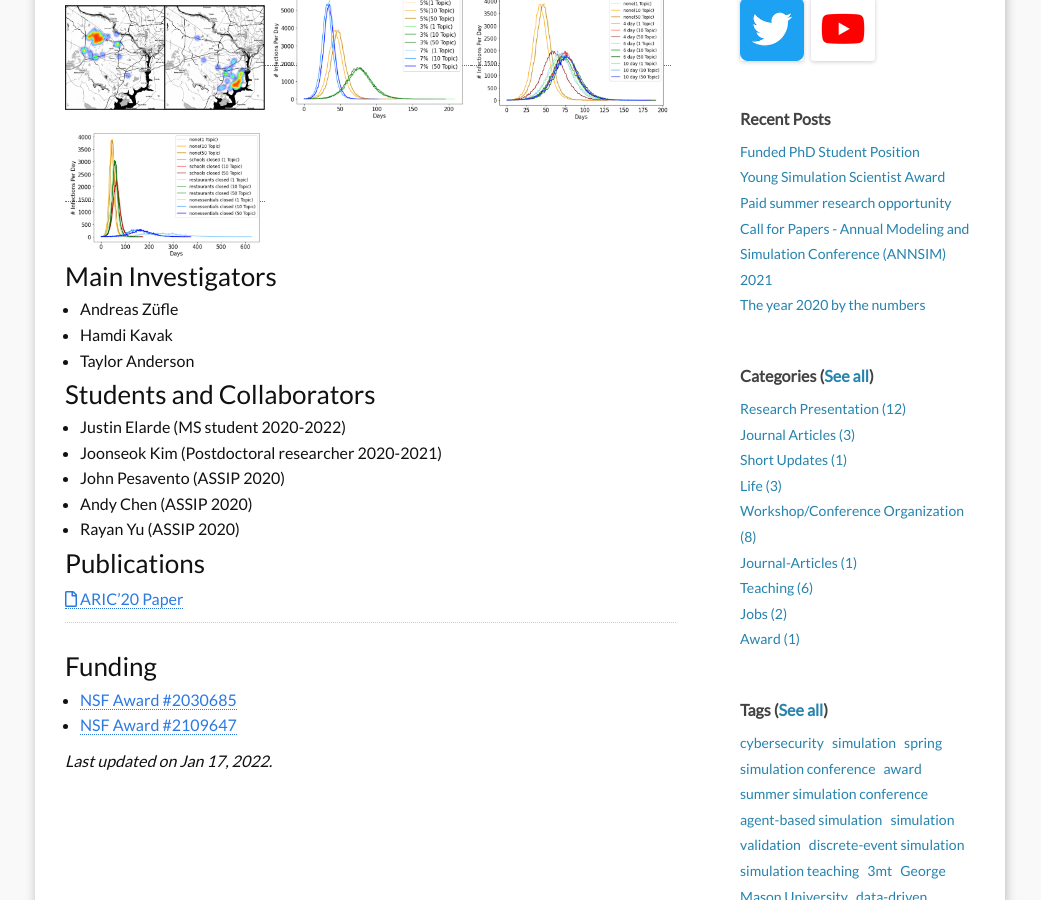
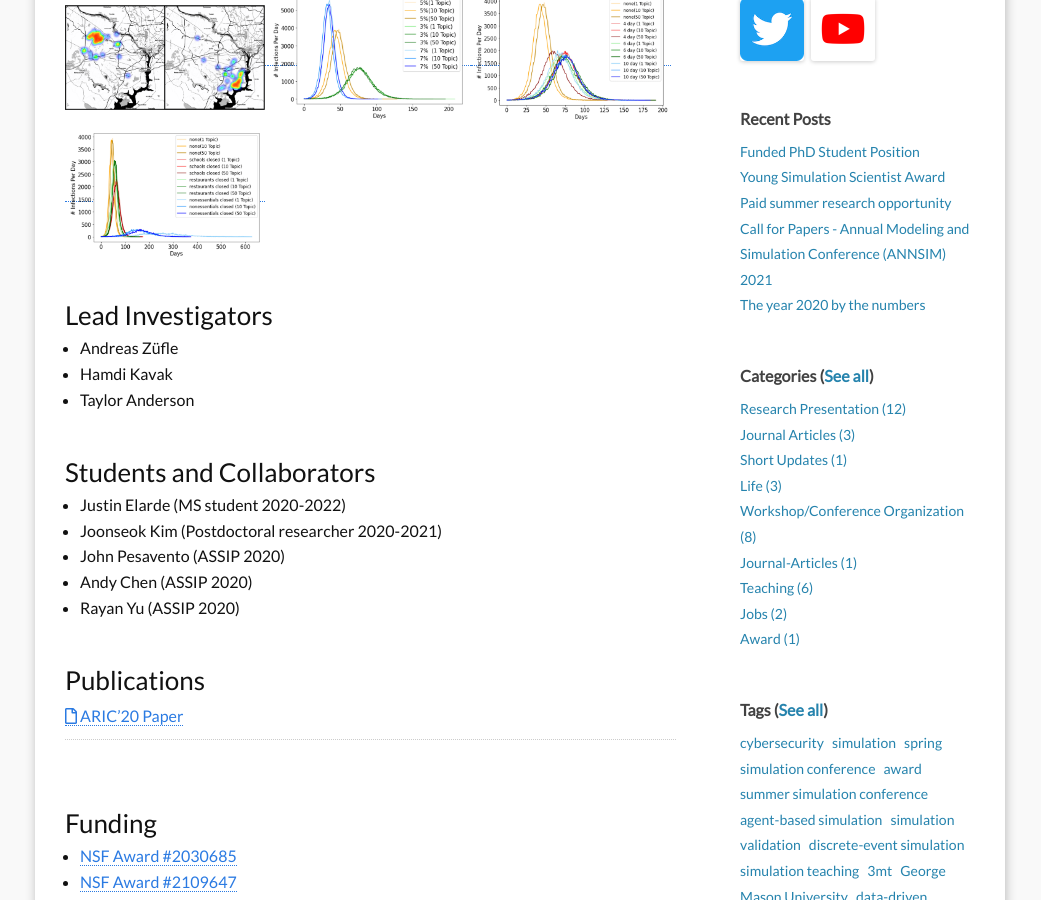
Before and after one commit to hamdikavak/hamdikavak.github.io, a Jekyll site: the page built from research/data-driven-mobility-covid-19.md, in a window 1280 px wide and 900 px high, scrolled down 551 px. Shown: the whole window, without its empty margins (120-1161 px from the left). Built offline with Jekyll 4.4.1, drawn with Linux system fonts in a browser that asks for light colours; nearby versions of some CDN libraries.

Commit message:
Single research page

```diff
--- a/research/data-driven-mobility-covid-19.md
+++ b/research/data-driven-mobility-covid-19.md
@@ -36,11 +36,15 @@ Disease spread is heavily influenced by human mobility. In this work, we capture
 	});
 	</script>
 
-### Main Investigators
+<br/>
+
+### Lead Investigators
 
 - Andreas Züfle
 - Hamdi Kavak
 - Taylor Anderson
+
+<br/>
 
 ### Students and Collaborators
 
@@ -50,11 +54,14 @@ Disease spread is heavily influenced by human mobility. In this work, we capture
 - Andy Chen (ASSIP 2020)
 - Rayan Yu (ASSIP 2020)
 
+<br/>
+
 ### Publications
 
 <a href="https://dl.acm.org/doi/abs/10.1145/3423455.3430305" target="_blank"> <i class="far fa-file"></i> ARIC'20 Paper</a>
 <hr>
 
+<br/>
 
 ### Funding
 - [NSF Award #2030685](https://www.nsf.gov/awardsearch/showAward?AWD_ID=2030685)
```
